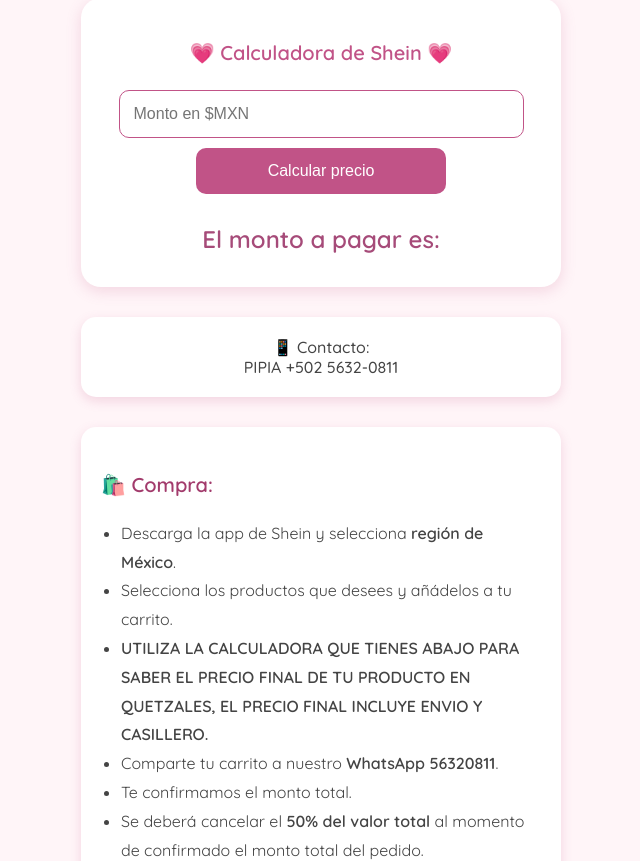
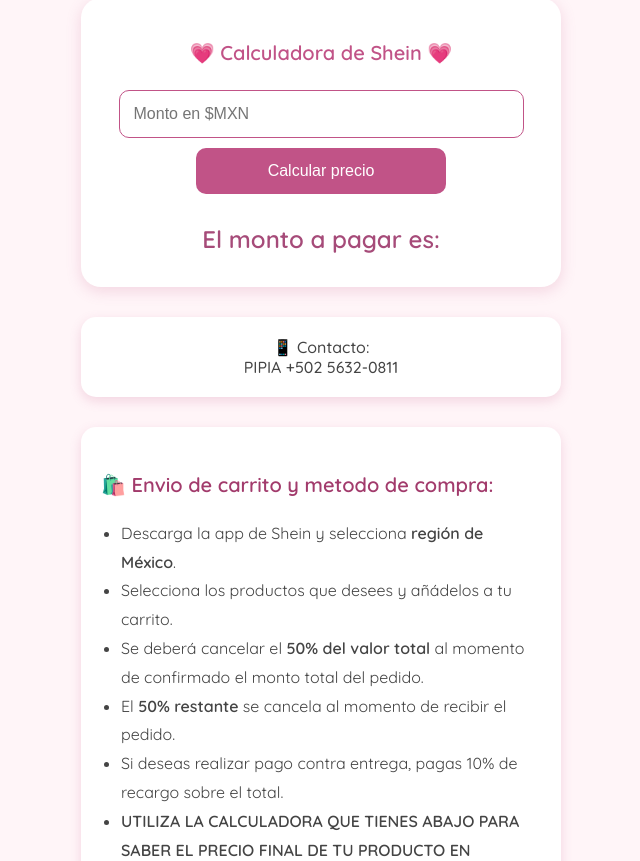
Before and after one commit to Pipia-94/Catalogo, a plain HTML site: page index.html in a window 1280 px wide. Shown: the part 95-956 px from the top of the page, without its empty margins (319-959 px from the left). Drawn offline with Linux system fonts and the light colour scheme.

Commit message:
Update index.html

```diff
--- a/index.html
+++ b/index.html
@@ -172,16 +172,17 @@
 
   <!-- ⚡ POLÍTICAS ABAJO (IGUALES) ⚡ -->
   <div class="politicas">
-    <h3>🛍️ Compra:</h3>
+    <h3>🛍️ Envio de carrito y metodo de compra:</h3>
     <ul>
       <li>Descarga la app de Shein y selecciona <strong>región de México</strong>.</li>
       <li>Selecciona los productos que desees y añádelos a tu carrito.</li>
+      <li>Se deberá cancelar el <strong>50% del valor total</strong> al momento de confirmado el monto total del pedido.</li>
+      <li>El <strong>50% restante</strong> se cancela al momento de recibir el pedido.</li>
+      <li>Si deseas realizar pago contra entrega, pagas 10% de recargo sobre el total.</li>
       <li><strong>UTILIZA LA CALCULADORA QUE TIENES ABAJO PARA SABER EL PRECIO FINAL DE TU PRODUCTO EN QUETZALES, EL PRECIO FINAL INCLUYE ENVIO Y CASILLERO.</strong></li>
       <li>Comparte tu carrito a nuestro <strong>WhatsApp 56320811</strong>.</li>
       <li>Te confirmamos el monto total.</li>
-      <li>Se deberá cancelar el <strong>50% del valor total</strong> al momento de confirmado el monto total del pedido.</li>
-      <li>El <strong>50% restante</strong> se cancela al momento de recibir el pedido.</li>
-    </ul>
+   </ul>
 
     <h3>📦 Devoluciones:</h3>
     <ul>
@@ -193,7 +194,7 @@
   <script>
     const boton = document.getElementById("convertirBtn");
     boton.addEventListener("click", function() {
-      const tasa = 0.80;
+      const tasa = 0.75;
       const input = document.getElementById("pesos");
       const pesos = parseFloat(input.value);
       const resultado = document.getElementById("resultado");
```
